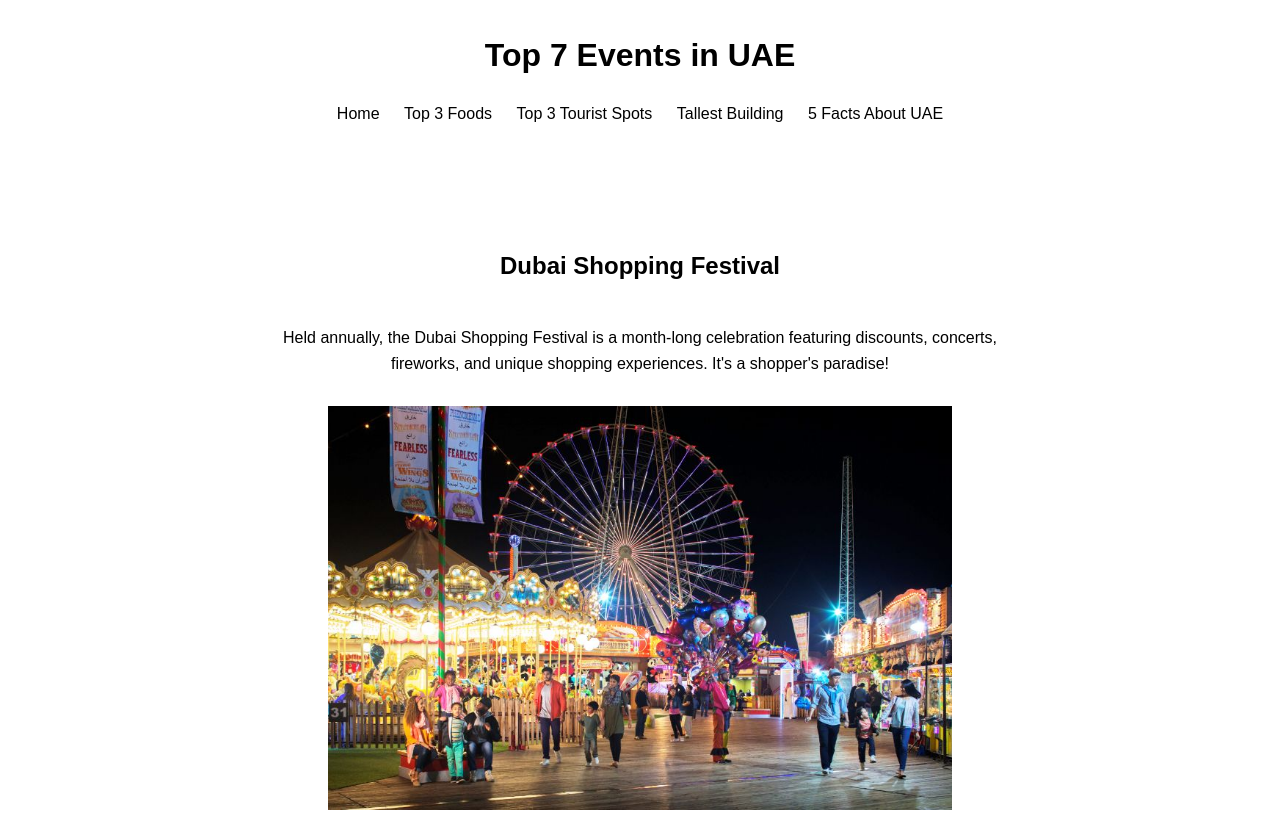
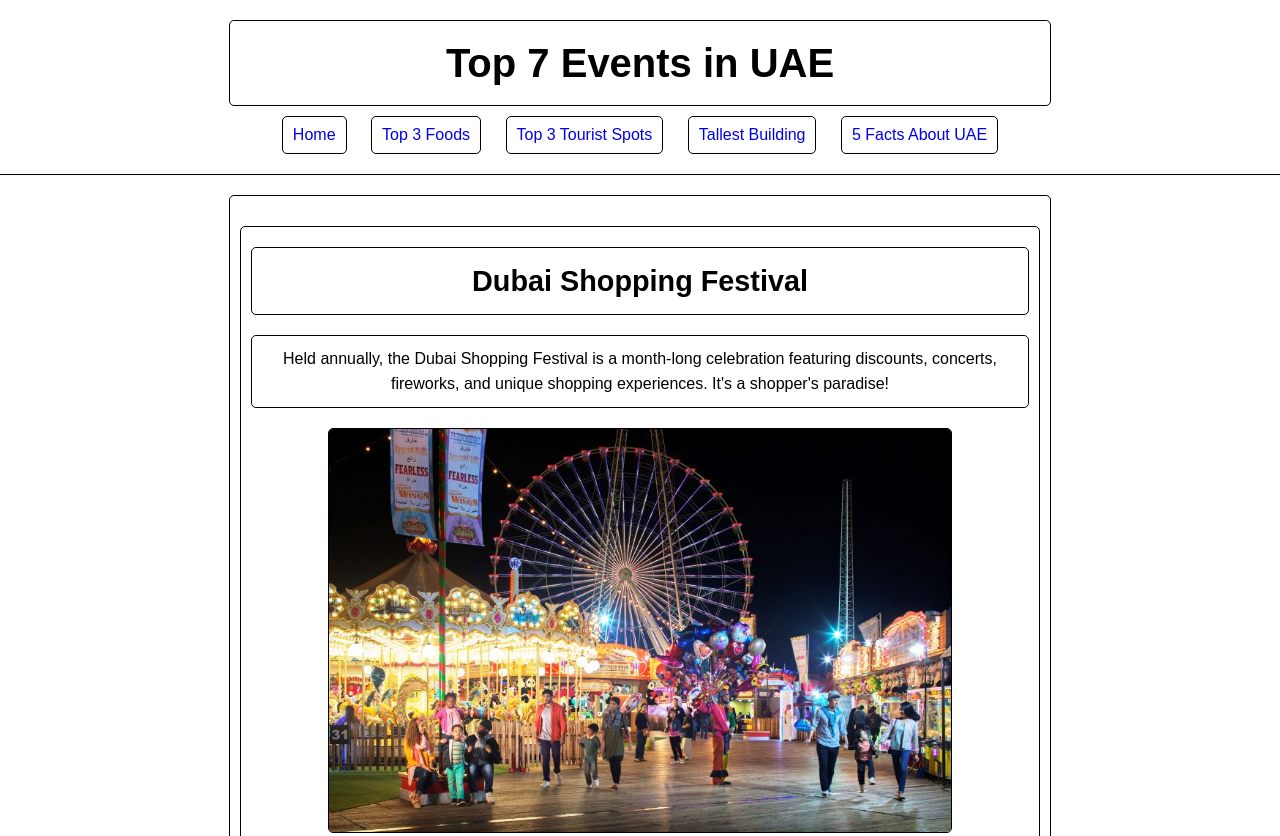
Before and after one commit to syam9xd/act2, a plain HTML site: page events.html in a window 1280 px wide. Shown: the top 836 px of the page. Drawn offline with Linux system fonts and the light colour scheme.

Commit message:
update added borders

```diff
--- a/styles.css
+++ b/styles.css
@@ -3,82 +3,130 @@ body {
   margin: 0;
   padding: 0;
   line-height: 1.6;
-    text-align: center;
   background-color: white;
   color: black;
+  text-align: center;
 }
 
 header {
   padding: 20px;
   text-align: center;
+  border-bottom: 1px solid black;
 }
 
 header h1 {
   margin: 0 auto;
-    font-size: 2em;
+  font-size: 2.5em;
 }
 
 nav {
-    margin: 10px 0;
+  margin-top: 10px;
 }
 
 nav a {
   text-decoration: none;
   margin: 0 10px;
-    color: black;
+  padding: 5px 10px;
+  border: 1px solid black;
+  border-radius: 5px;
+  display: inline-block;
+}
+
+nav a:hover {
+  background-color: lightgray;
 }
 
 main, h1, h2, p, li {
   margin: 20px auto;
   max-width: 800px;
   padding: 10px;
+  border: 1px solid black;
+  background-color: white;
+  border-radius: 5px;
   text-align: center;
+  word-wrap: break-word;
+}
+
+.flag-image {
+  max-width: 80%;
+  height: auto;
+  display: block;
+  margin: 20px auto;
+  border: 1px solid black;
+  border-radius: 5px;
 }
 
 ul {
   list-style: none;
   padding: 0;
-    margin: 0 auto;
 }
 
 ul li {
-    margin: 10px 0;
+  margin: 10px auto;
   padding: 10px;
+  border: 1px solid black;
+  background-color: white;
   text-align: center;
+  max-width: 600px;
+  word-wrap: break-word;
 }
 
 img {
-    max-width: 100%;
+  max-width: 80%;
   height: auto;
   display: block;
   margin: 20px auto;
+  border: 1px solid black;
+  border-radius: 5px;
 }
 
 a {
+  display: inline-block;
   text-decoration: none;
-    color: black;
+  margin-top: 10px;
+  padding: 5px 10px;
+  border: 1px solid black;
+  background-color: white;
+  border-radius: 5px;
 }
 
-h1, h2 {
+a:hover {
+  background-color: lightgray;
+}
+
+h1 {
+  font-size: 2.5em;
   text-align: center;
   margin: 20px auto;
+}
+
+h2 {
+  font-size: 1.8em;
+  margin: 10px auto;
 }
 
 footer {
   margin-top: 20px;
   padding: 10px;
+  border-top: 1px solid black;
   text-align: center;
 }
 
 .event-item, .culture-item {
   margin: 20px auto;
   padding: 10px;
+  border: 1px solid black;
+  background-color: white;
+  border-radius: 5px;
   max-width: 800px;
   text-align: center;
+  word-wrap: break-word;
 }
 
 .event-item img, .culture-item img {
   max-width: 80%;
   height: auto;
   margin: 10px auto;
+  border: 1px solid black;
+  border-radius: 5px;
 }
```
Lines whose indentation alone changed are shown as unchanged.
